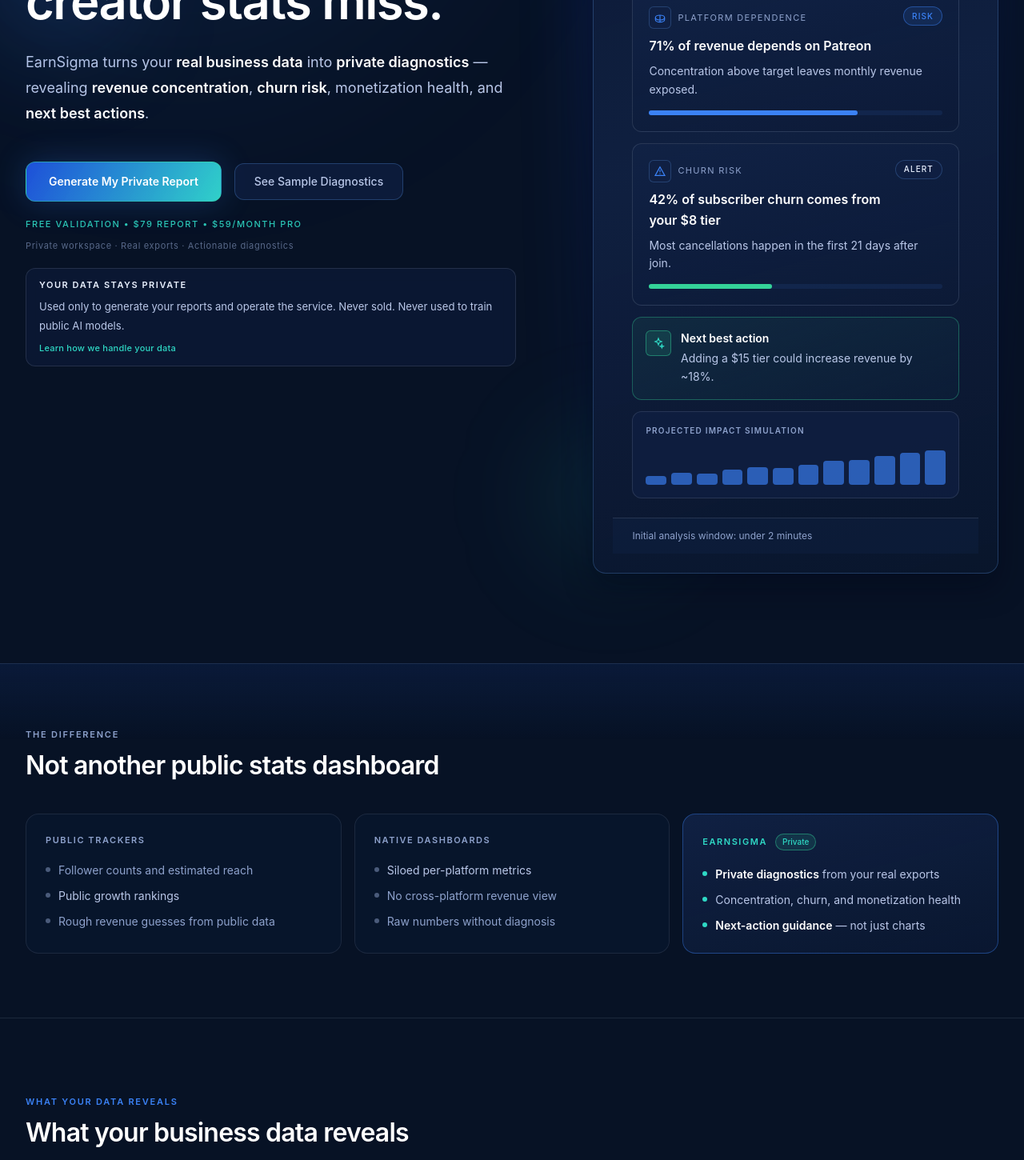
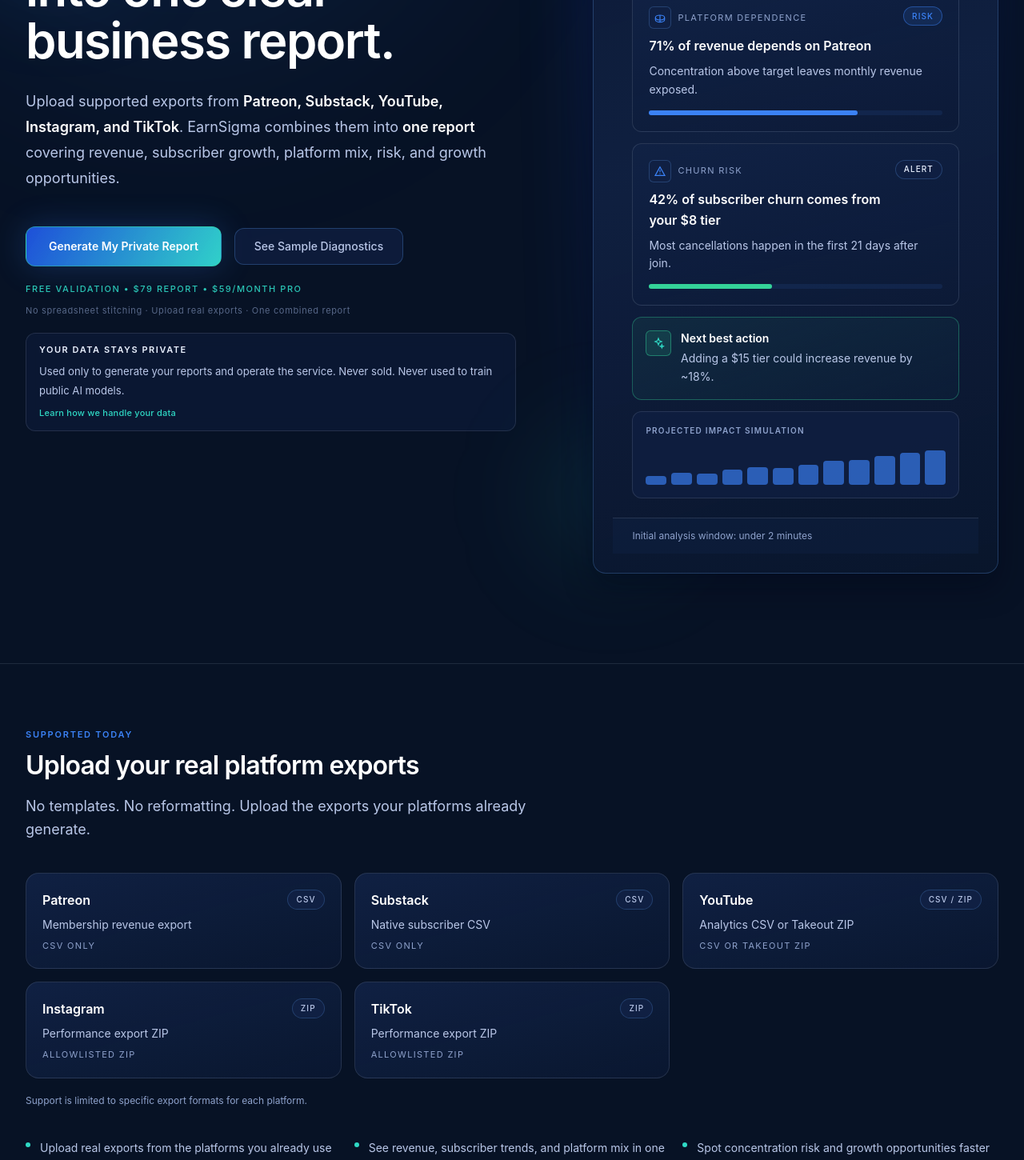
Before and after one commit to Rudolf4265/earnsignal-web, a Next.js app: page / in a window 1280 px wide. Shown: the part 580-2030 px from the top of the page at 80% size. Built offline with nearby package versions, Linux system fonts and the light colour scheme; no server answers.

Commit message:
Update EarnSigma marketing copy and support surfaces to reflect the now-working native export upload experience.

```diff
--- a/app/(app)/app/help/page.tsx
+++ b/app/(app)/app/help/page.tsx
@@ -146,7 +146,7 @@ const faqSections: Array<{
     items: [
       {
         question: "What should I do if my upload fails?",
-        answer: "Confirm that you selected the matching platform, then retry with the supported file type for that platform. If a ZIP keeps failing, use a supported CSV.",
+        answer: "Confirm that you selected the matching platform, then retry with the supported file type for that platform. For YouTube, a native analytics CSV is an alternative to the Takeout ZIP. For Instagram Performance and TikTok Performance, only the specific allowlisted ZIP is supported.",
       },
       {
         question: "What if I selected the wrong platform?",
@@ -158,7 +158,7 @@ const faqSections: Array<{
       },
       {
         question: "What should I use if my ZIP is not supported?",
-        answer: "Use a supported CSV for the platform you selected.",
+        answer: "For YouTube, a native analytics CSV is an alternative to the Takeout ZIP. For Patreon and Substack, native CSV is the supported format. Instagram Performance and TikTok Performance accept only the specific allowlisted ZIP — there is no CSV fallback for these platforms.",
       },
     ],
   },
--- a/app/(marketing)/page.tsx
+++ b/app/(marketing)/page.tsx
@@ -259,18 +259,16 @@ export default function MarketingHomePage() {
                 PRIVATE CREATOR BUSINESS INTELLIGENCE
               </Badge>
 
-              <h1 className="relative mt-7 max-w-[17ch] text-4xl font-semibold leading-[1.06] tracking-[-0.025em] text-white sm:mt-8 sm:text-5xl lg:max-w-[16ch] lg:text-[3.45rem] xl:text-[3.85rem]">
-                <span className="block">See what public</span>
-                <span className="block">creator stats miss.</span>
+              <h1 className="relative mt-7 max-w-[22ch] text-4xl font-semibold leading-[1.06] tracking-[-0.025em] text-white sm:mt-8 sm:text-5xl lg:max-w-[20ch] lg:text-[3.45rem] xl:text-[3.85rem]">
+                <span className="block">Turn your creator exports</span>
+                <span className="block">into one clear business report.</span>
               </h1>
 
               <p className="mt-7 max-w-2xl text-base leading-7 text-brand-text-secondary sm:text-lg sm:leading-8">
-                EarnSigma turns your{" "}
-                <strong className="font-semibold text-white">real business data</strong> into{" "}
-                <strong className="font-semibold text-white">private diagnostics</strong> &mdash; revealing{" "}
-                <strong className="font-semibold text-white">revenue concentration</strong>,{" "}
-                <strong className="font-semibold text-white">churn risk</strong>, monetization health, and{" "}
-                <strong className="font-semibold text-white">next best actions</strong>.
+                Upload supported exports from{" "}
+                <strong className="font-semibold text-white">Patreon, Substack, YouTube, Instagram, and TikTok</strong>.{" "}
+                EarnSigma combines them into{" "}
+                <strong className="font-semibold text-white">one report</strong> covering revenue, subscriber growth, platform mix, risk, and growth opportunities.
               </p>
 
               <div className="mt-11 flex flex-wrap items-center gap-3.5 sm:gap-4">
@@ -300,7 +298,7 @@ export default function MarketingHomePage() {
                 Free validation • $79 Report • $59/month Pro
               </p>
               <p className="mt-2.5 text-[11px] tracking-[0.06em] text-brand-text-muted/60">
-                Private workspace · Real exports · Actionable diagnostics
+                No spreadsheet stitching · Upload real exports · One combined report
               </p>
               <TrustMicrocopy
                 body={MARKETING_TRUST_MICROCOPY_BODY}
@@ -410,7 +408,63 @@ export default function MarketingHomePage() {
         </Container>
       </Section>
 
-      {/* ── 2. CATEGORY CONTRAST BAND ───────────────────────────────────────── */}
+      {/* ── 2. SUPPORTED TODAY ──────────────────────────────────────────────── */}
+      <Section id="supported-today" className="relative border-t border-brand-border/60 pb-16 pt-16 sm:pb-20 sm:pt-20" data-testid="marketing-supported-today">
+        <Container>
+          <div className="max-w-2xl">
+            <p className="text-[11px] font-semibold uppercase tracking-[0.16em] text-brand-accent-blue">SUPPORTED TODAY</p>
+            <h2 className="mt-3 text-3xl font-semibold tracking-tight text-white sm:text-[2rem]">
+              Upload your real platform exports
+            </h2>
+            <p className="mt-4 text-base leading-relaxed text-brand-text-secondary sm:text-lg">
+              No templates. No reformatting. Upload the exports your platforms already generate.
+            </p>
+          </div>
+
+          <div className="mt-10 grid gap-4 sm:grid-cols-2 lg:grid-cols-3">
+            {[
+              { platform: "Patreon", format: "CSV", label: "Membership revenue export", mode: "CSV only" },
+              { platform: "Substack", format: "CSV", label: "Native subscriber CSV", mode: "CSV only" },
+              { platform: "YouTube", format: "CSV / ZIP", label: "Analytics CSV or Takeout ZIP", mode: "CSV or Takeout ZIP" },
+              { platform: "Instagram", format: "ZIP", label: "Performance export ZIP", mode: "Allowlisted ZIP" },
+              { platform: "TikTok", format: "ZIP", label: "Performance export ZIP", mode: "Allowlisted ZIP" },
+            ].map((item) => (
+              <div
+                key={item.platform}
+                className="rounded-2xl border border-brand-border/65 bg-[linear-gradient(165deg,rgba(17,34,69,0.92),rgba(11,24,50,0.86))] p-5"
+              >
+                <div className="flex items-center justify-between gap-3">
+                  <p className="text-base font-semibold text-white">{item.platform}</p>
+                  <span className="inline-flex rounded-full border border-brand-border-strong/60 bg-brand-panel px-2.5 py-1 text-[10px] font-medium uppercase tracking-[0.11em] text-brand-text-secondary">
+                    {item.format}
+                  </span>
+                </div>
+                <p className="mt-2 text-sm leading-relaxed text-brand-text-secondary">{item.label}</p>
+                <p className="mt-1.5 text-[11px] uppercase tracking-[0.12em] text-brand-text-muted">{item.mode}</p>
+              </div>
+            ))}
+          </div>
+
+          <p className="mt-5 text-xs text-brand-text-muted">
+            Support is limited to specific export formats for each platform.
+          </p>
+
+          <div className="mt-10 grid gap-4 sm:grid-cols-3">
+            {[
+              "Upload real exports from the platforms you already use",
+              "See revenue, subscriber trends, and platform mix in one report",
+              "Spot concentration risk and growth opportunities faster",
+            ].map((bullet) => (
+              <div key={bullet} className="flex items-start gap-3">
+                <span className="mt-1 h-1.5 w-1.5 flex-shrink-0 rounded-full bg-brand-accent-teal" aria-hidden="true" />
+                <p className="text-sm leading-relaxed text-brand-text-secondary">{bullet}</p>
+              </div>
+            ))}
+          </div>
+        </Container>
+      </Section>
+
+      {/* ── 3. CATEGORY CONTRAST BAND ───────────────────────────────────────── */}
       <Section className="relative border-t border-brand-border/60 pb-16 pt-16 sm:pb-20 sm:pt-20">
         <div
           className="pointer-events-none absolute inset-x-0 -top-px h-24 bg-[linear-gradient(to_bottom,rgba(25,72,171,0.15),rgba(10,22,44,0))]"
@@ -564,7 +618,7 @@ export default function MarketingHomePage() {
             {[
               {
                 title: "Upload your exports",
-                body: <>Patreon, Instagram, and other creator exports. <strong className="font-medium text-brand-text-primary">Your actual data</strong> — not third-party estimates.</>,
+                body: <>Upload real exports from Patreon, Substack, YouTube, Instagram, and TikTok — <strong className="font-medium text-brand-text-primary">your actual data</strong>, not third-party estimates.</>,
                 icon: (
                   <svg viewBox="0 0 24 24" fill="none" stroke="currentColor" strokeWidth="1.8" className="h-5 w-5" aria-hidden="true">
                     <path d="M21 15v4a2 2 0 0 1-2 2H5a2 2 0 0 1-2-2v-4" />
```
Also changed, not shown: 2 other files (tests, documents, lock files or other folders).
